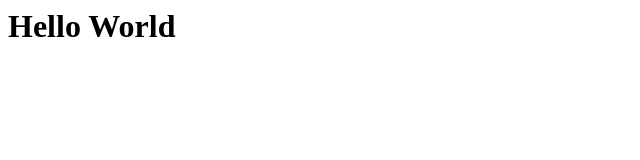
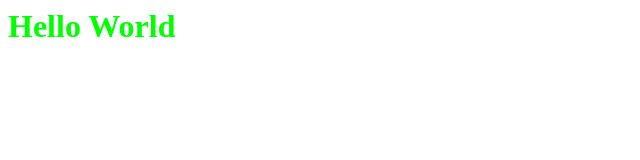
Before and after one commit to cwssk/hello-world, a plain HTML site: page index.html in a window 1280 px wide. Shown: the whole page, without its empty margins (0-640 px from the left). Drawn offline with Linux system fonts and the light colour scheme.

Commit message:
Modify index.html
Make it green.

```diff
--- a/index.html
+++ b/index.html
@@ -1,5 +1,5 @@
 <html>
 <body>
-<h1>Hello World</h1>
+<h1 style='color:#00ff00'>Hello World</h1>
 </body>
 </html>
```
